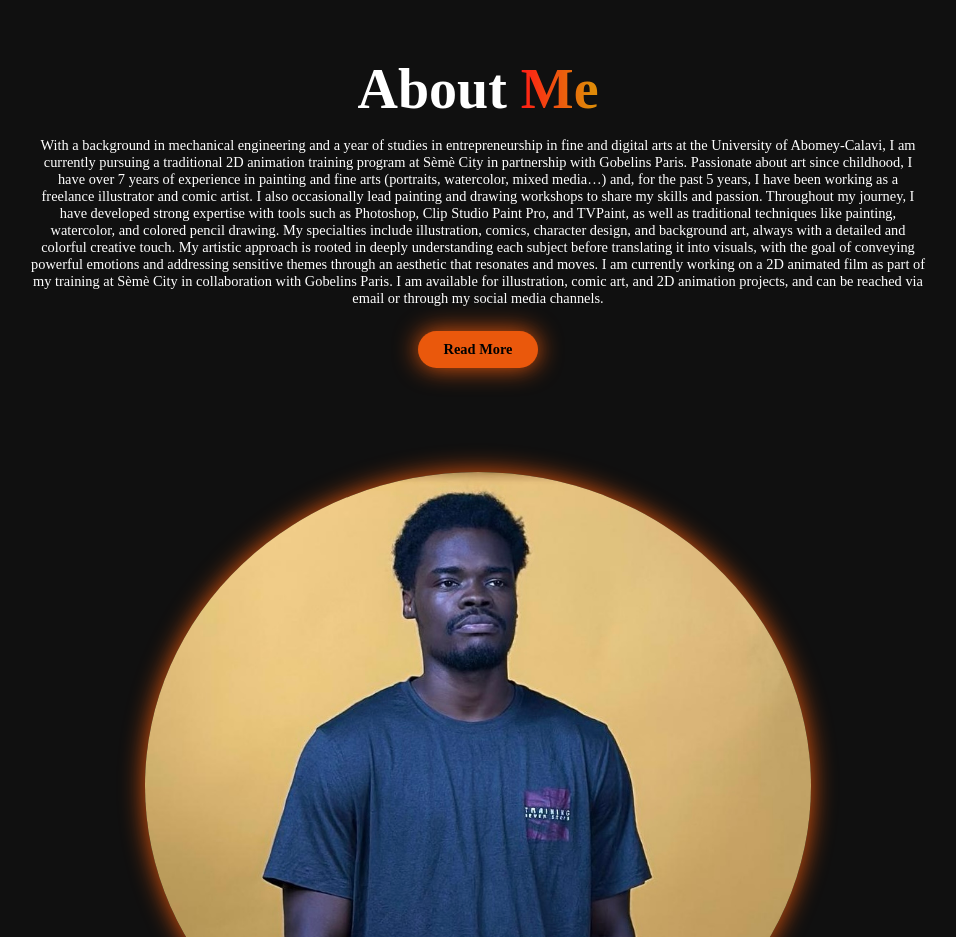
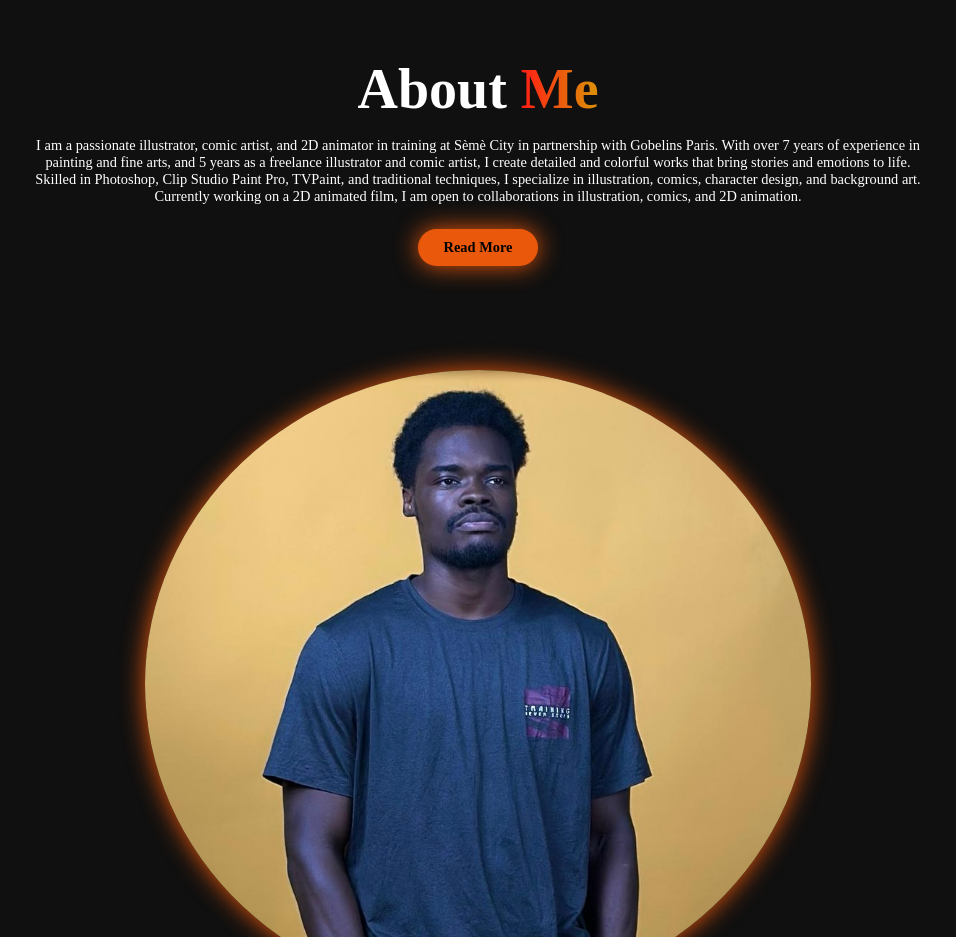
Before and after one commit to wale97/Portfolio_Axel, a plain HTML site: page index.html in a window 1280 px wide. Shown: the part 1260-2197 px from the top of the page, without its empty margins (162-1118 px from the left). Drawn offline with Linux system fonts and the light colour scheme; a web font is replaced by a local one.

Commit message:
Update about me index.html
updating the about me paragraph content

```diff
--- a/index.html
+++ b/index.html
@@ -77,28 +77,15 @@
       <div class="about-content">
         <h2>About <span>Me</span></h2>
         <p>
-          With a background in mechanical engineering and a year of studies in
-          entrepreneurship in fine and digital arts at the University of
-          Abomey-Calavi, I am currently pursuing a traditional 2D animation
-          training program at Sèmè City in partnership with Gobelins Paris.
-          Passionate about art since childhood, I have over 7 years of
-          experience in painting and fine arts (portraits, watercolor, mixed
-          media…) and, for the past 5 years, I have been working as a freelance
-          illustrator and comic artist. I also occasionally lead painting and
-          drawing workshops to share my skills and passion. Throughout my
-          journey, I have developed strong expertise with tools such as
-          Photoshop, Clip Studio Paint Pro, and TVPaint, as well as traditional
-          techniques like painting, watercolor, and colored pencil drawing. My
-          specialties include illustration, comics, character design, and
-          background art, always with a detailed and colorful creative touch. My
-          artistic approach is rooted in deeply understanding each subject
-          before translating it into visuals, with the goal of conveying
-          powerful emotions and addressing sensitive themes through an aesthetic
-          that resonates and moves. I am currently working on a 2D animated film
-          as part of my training at Sèmè City in collaboration with Gobelins
-          Paris. I am available for illustration, comic art, and 2D animation
-          projects, and can be reached via email or through my social media
-          channels.
+          I am a passionate illustrator, comic artist, and 2D animator in
+          training at Sèmè City in partnership with Gobelins Paris. With over 7
+          years of experience in painting and fine arts, and 5 years as a
+          freelance illustrator and comic artist, I create detailed and colorful
+          works that bring stories and emotions to life. Skilled in Photoshop,
+          Clip Studio Paint Pro, TVPaint, and traditional techniques, I
+          specialize in illustration, comics, character design, and background
+          art. Currently working on a 2D animated film, I am open to
+          collaborations in illustration, comics, and 2D animation.
         </p>
         <a href="#" class="btn">Read More</a>
       </div>
```
